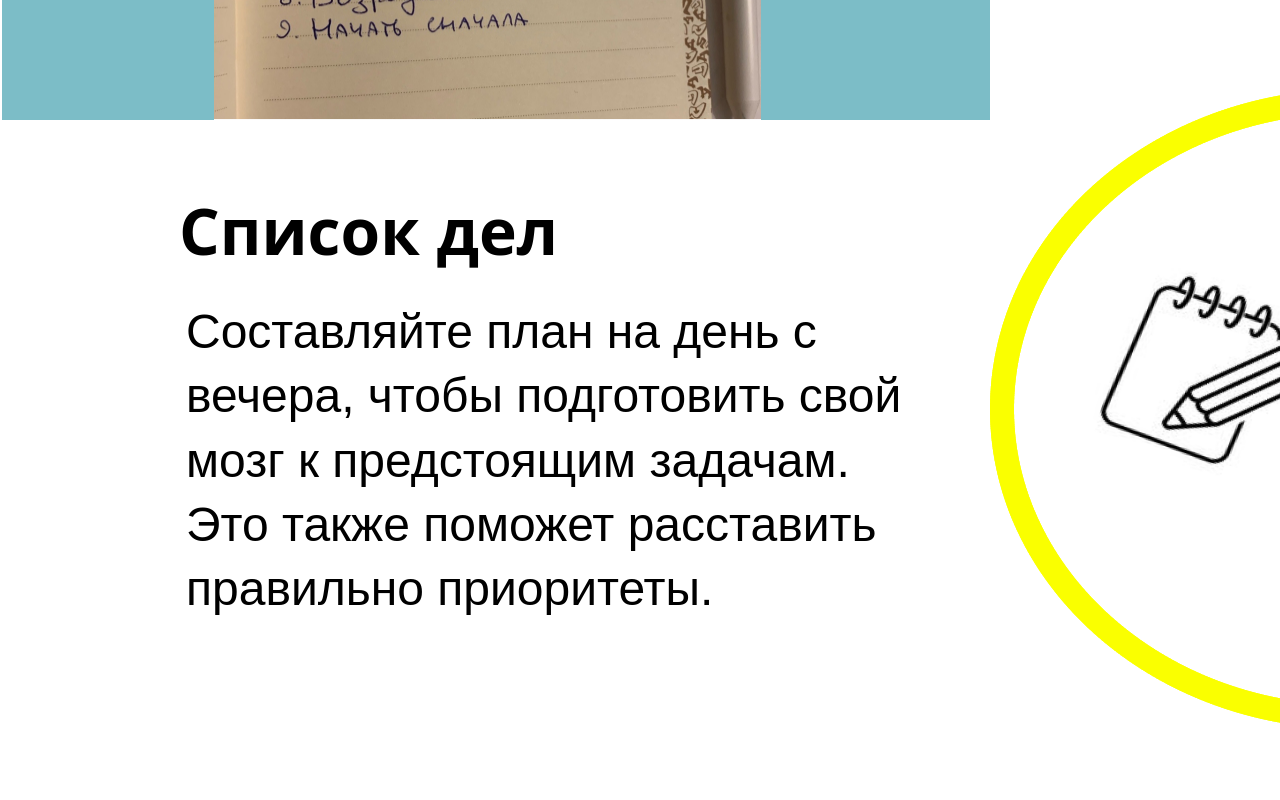
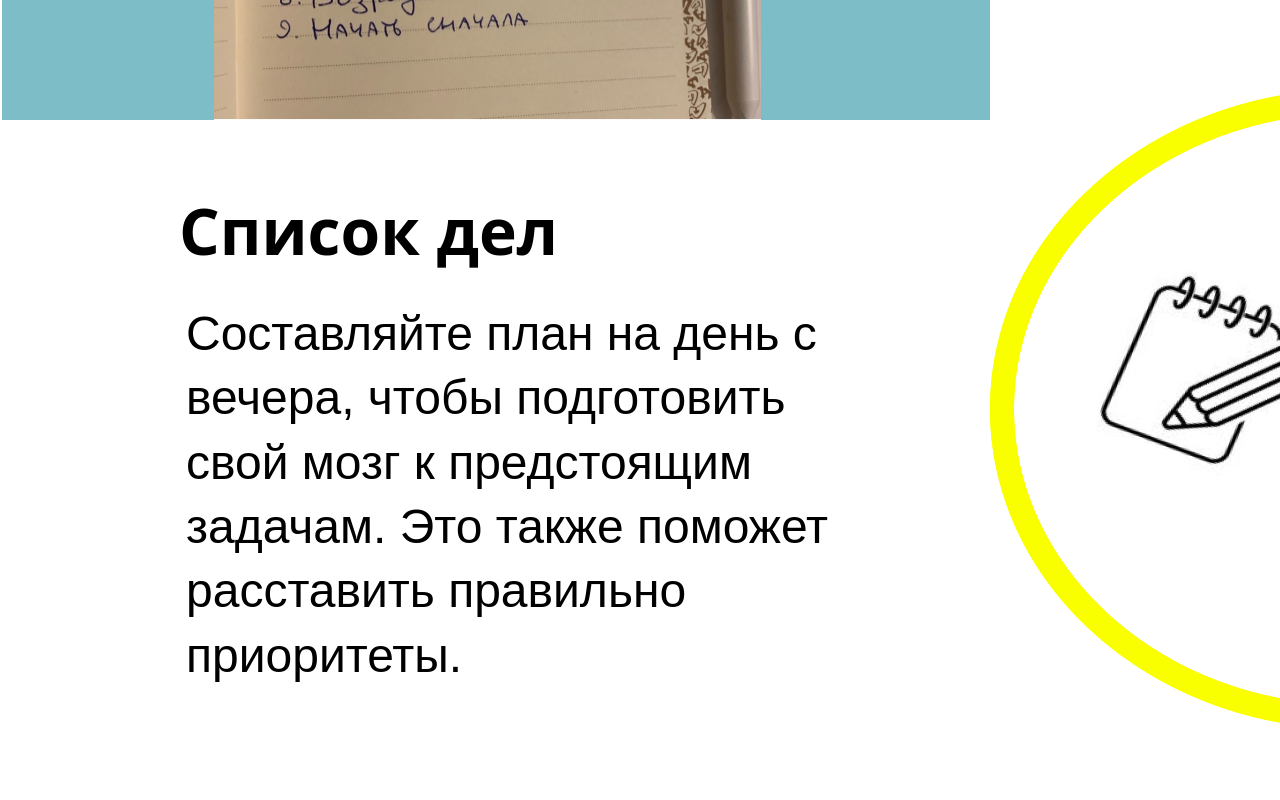
Before and after one commit to Vitalia888/Narkomfin, a plain HTML site: page index.html in a window 1280 px wide. Shown: the part 1193-1993 px from the top of the page. Drawn offline with Linux system fonts and the light colour scheme; files whose address does not match are found by name.

Commit message:
Update styles.css

```diff
--- a/styless/styles.css
+++ b/styless/styles.css
@@ -128,10 +128,10 @@ body{
 
 .text2 p {
   position: absolute;
-  width: 759px;
-  height: 384px;
+  width: 649px;
+  height: 388px;
   left: 186px;
-  top: 1493px;
+  top: 1495px;
 
   font-family: Arial;
   font-style: normal;
@@ -356,10 +356,10 @@ line-height: 148.03%;
 
 .text5 p {
   position: absolute;
-width: 632px;
+  width: 585px;
   height: 458px;
   left: 283px;
-top: 5094.04px;
+  top: 5094px;
 
   font-family: Arial;
   font-style: normal;
```
Lines whose indentation alone changed are shown as unchanged.
